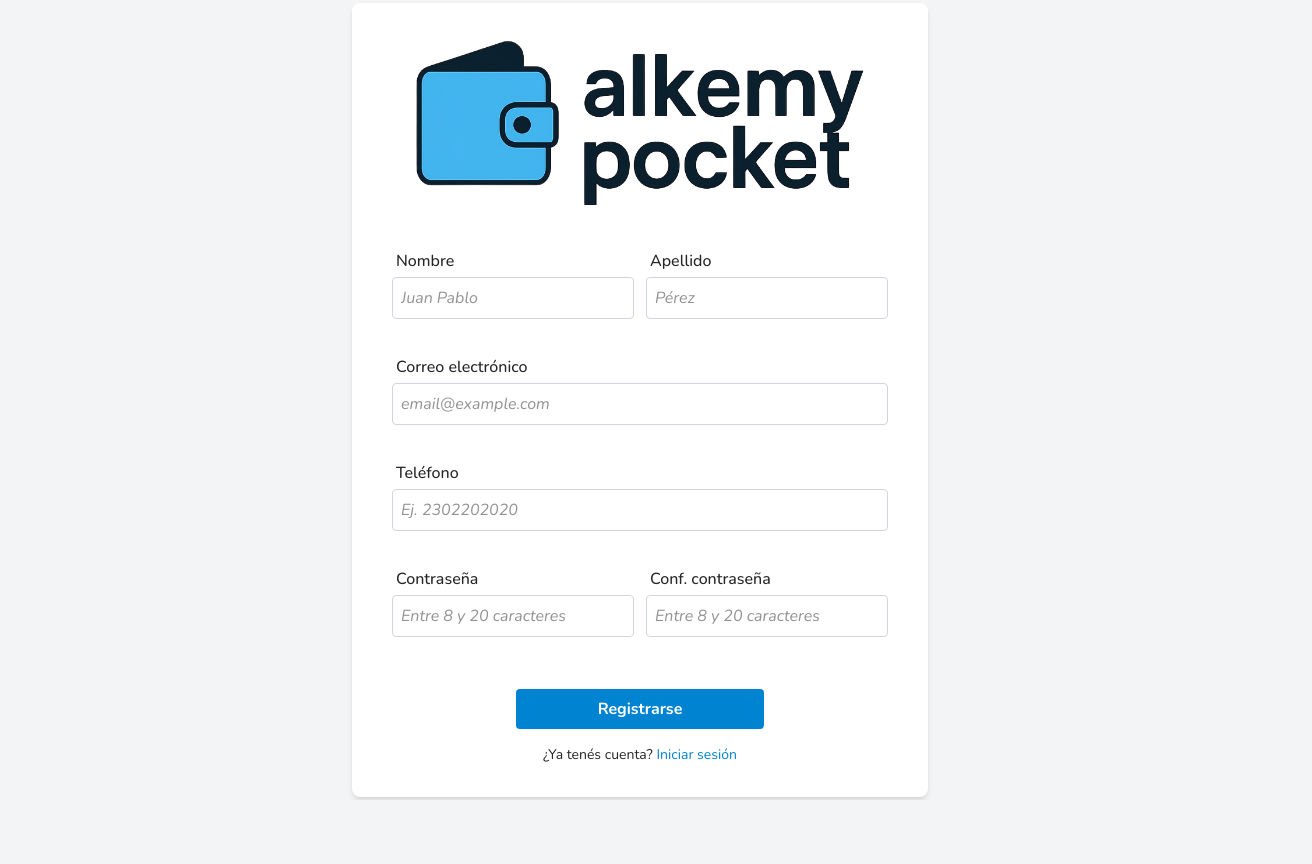
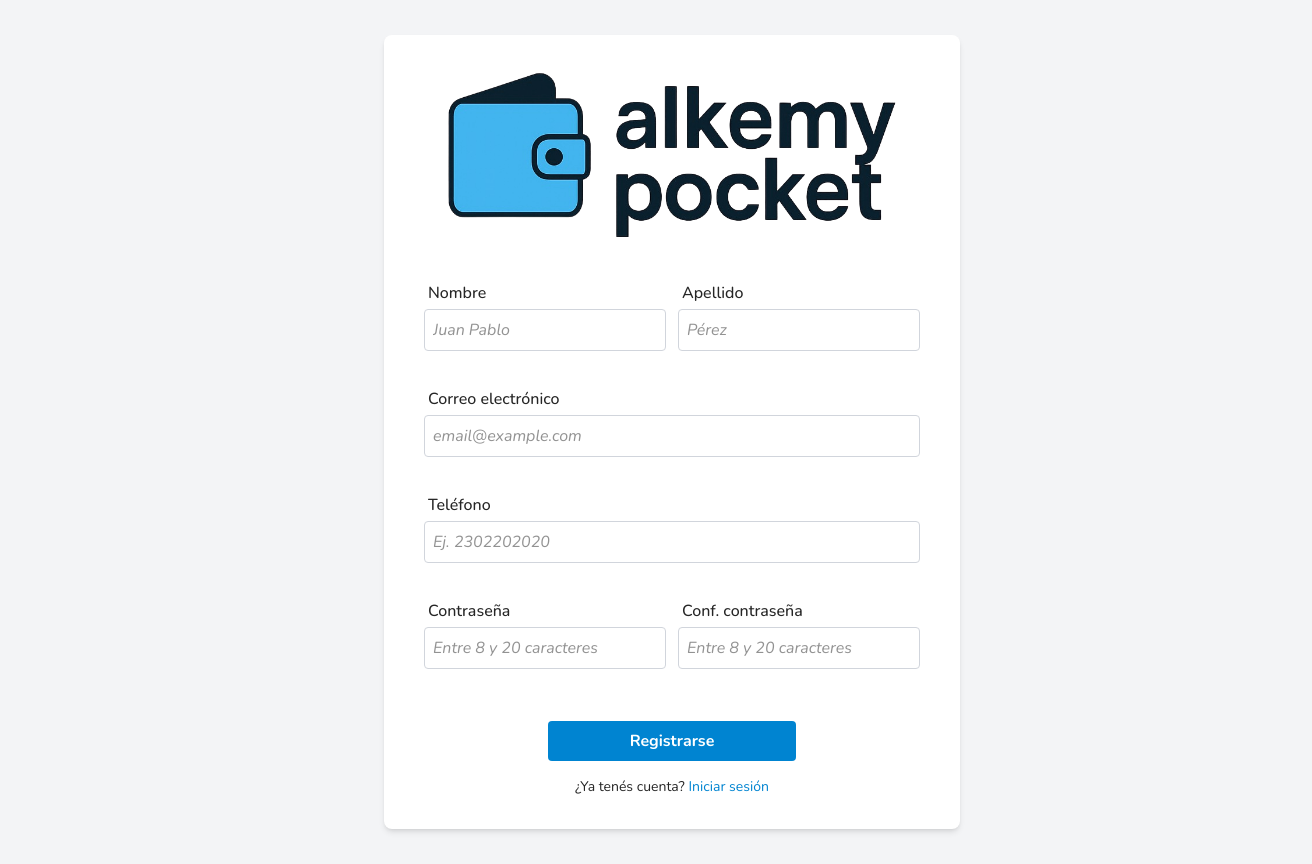
Before and after one commit to alkemyTech/CFILP-JAVA-W2-Front-S3, a React (Vite) app: page /register in a window 1280 px wide. Shown: the whole page, 1312 px wide, since content can reach past the window. Before the commit the page ends 800 px from the top, so only its background shows below. Built offline with nearby package versions, Linux system fonts and the light colour scheme.

Commit message:
Fix style on register page

```diff
--- a/src/pages/Register.jsx
+++ b/src/pages/Register.jsx
@@ -83,7 +83,7 @@
   }
 
   return (
-    <div className="flex items-center justify-center min-h-screen min-w-screen bg-gray-100">
+    <div className="flex items-center justify-center min-h-screen min-w-screen bg-gray-100 m-8">
       <form
         onSubmit={handleSubmit}
         className="bg-white py-8 px-4 md:px-10 rounded-lg shadow-md w-full max-w-xl flex flex-col items-center"
```
